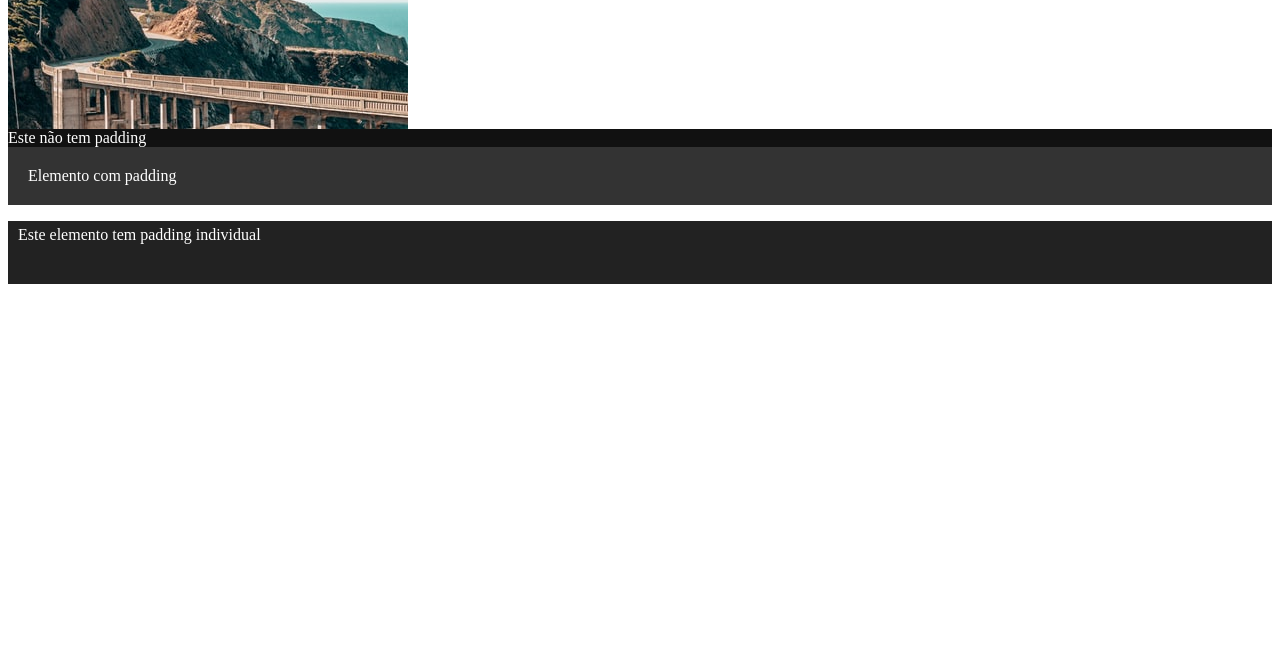
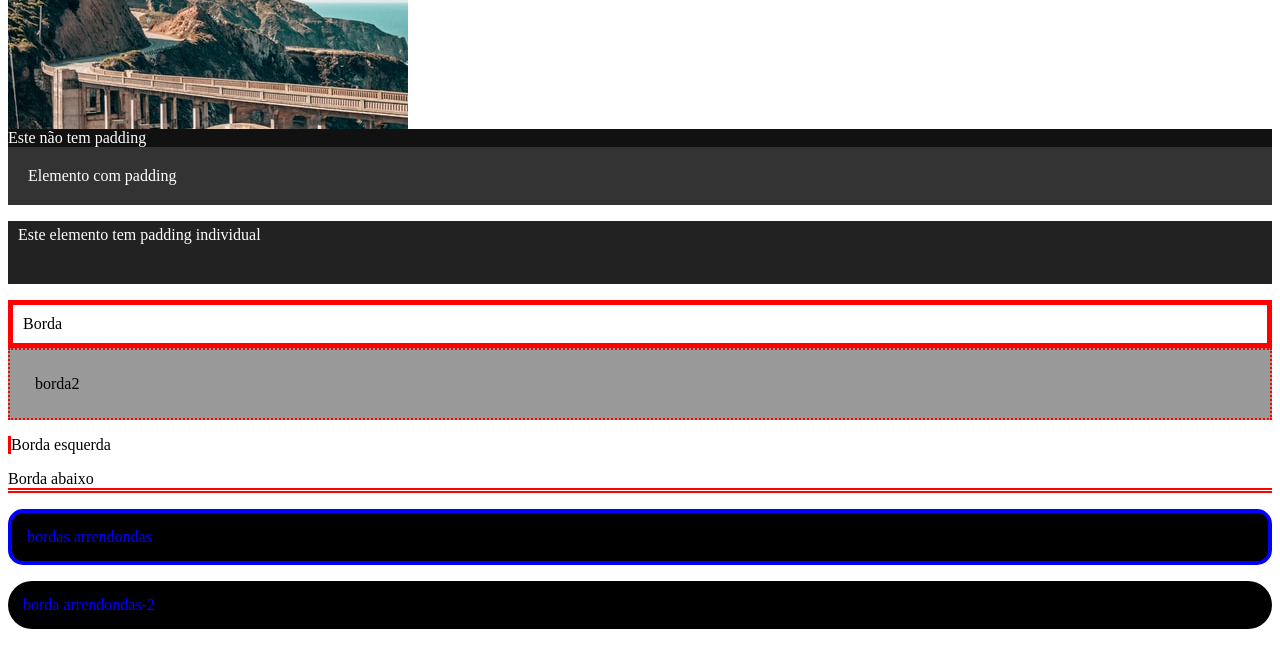
Before and after one commit to AnaPaula2024/13-03-html, a plain HTML site: page index.html in a window 1280 px wide. Shown: the part 2164-2832 px from the top of the page. Drawn offline with Linux system fonts and the light colour scheme.

Commit message:
21 bordas

```diff
--- a/css/style.css
+++ b/css/style.css
@@ -139,3 +139,33 @@
     padding-right: 20px; */
     padding: 5px 20px 40px 10px;
 }
+
+.border{
+   border: 5px solid red;
+   padding: 10px;
+}
+.border2{
+    border: 2px dotted red;
+    padding: 25px;
+    background-color: #999;
+
+}
+.border-esquerda{
+    border-left: 3px solid red;
+}
+.border-abaixo{
+    border-bottom: 5px double red;
+}
+.arrendondas{
+    border: 4px solid blue;
+    background-color: #000;
+    color: blue;
+    padding: 15px;
+    border-radius: 15px;
+}
+.arrendondas-2{
+    background-color: #000;
+    color: blue;
+    padding: 15px;
+    border-radius: 25px;
+}
--- a/index.html
+++ b/index.html
@@ -116,8 +116,15 @@
 
     <p class="padding-individual">Este elemento tem padding individual</p>
 
+   <!-- 21 bordas -->
 
+<div class="border">Borda</div>
+<div class="border2">borda2</div>
 
+<p class="border-esquerda">Borda esquerda</p>
+<p class="border-abaixo">Borda abaixo</p>
 
+<p class="arrendondas">bordas arrendondas</p>
+<p class="arrendondas-2">borda arrendondas-2</p>
 </body>
 </html>
```
